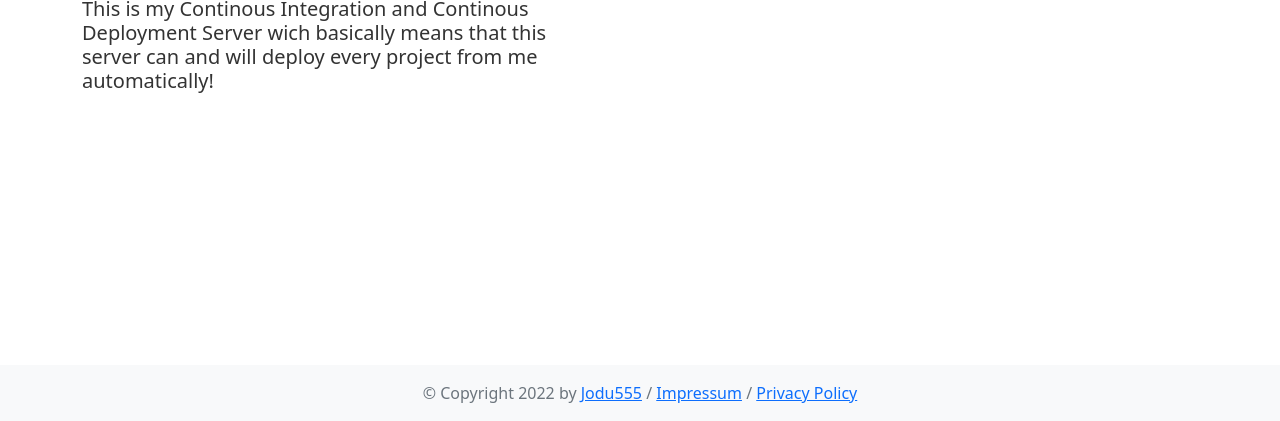
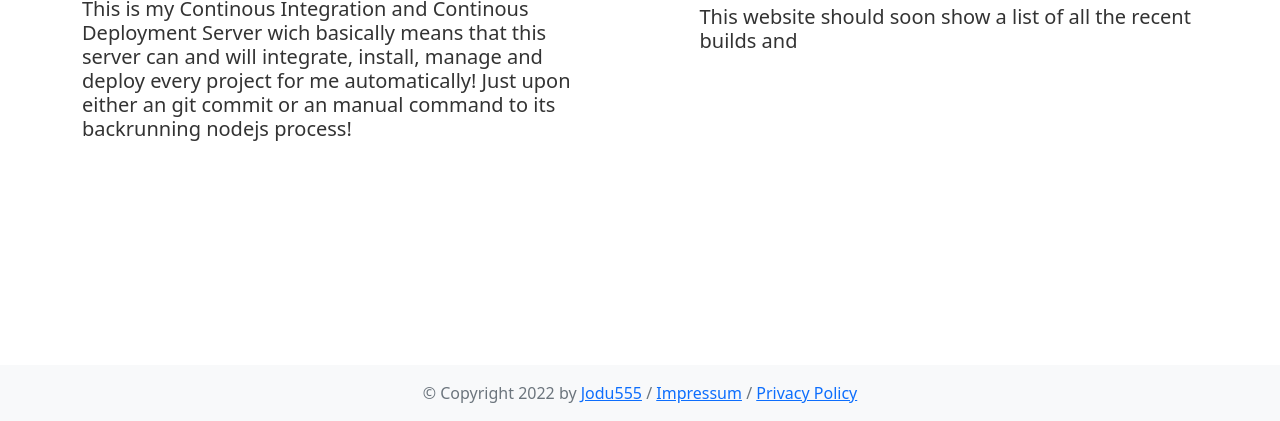
Before and after one commit to Jodu555/Auto-Deployer, a website: page Website/index.html in a window 1280 px wide. Shown: the part 379-800 px from the top of the page. Drawn offline with nearby package versions, Linux system fonts and the light colour scheme.

Commit message:
Some website updates

```diff
--- a/Website/index.html
+++ b/Website/index.html
@@ -70,13 +70,18 @@
 						<h2 class="text-center">What this is!</h2>
 						<h5 class="info-text">
 							This is my Continous Integration and Continous Deployment Server wich basically means
-							that this server can and will deploy every project from me automatically!
+							that this server can and will integrate, install, manage and deploy every project for
+							me automatically! Just upon either an git commit or an manual command to its
+							backrunning nodejs process!
 						</h5>
 					</div>
 					<div class="col-1"></div>
 					<div class="col">
 						<h5 class="info-text">
 							<h2 class="text-center">What this website will be</h2>
+							<h5 class="info-text">
+								This website should soon show a list of all the recent builds and
+							</h5>
 						</h5>
 					</div>
 				</div>
```
